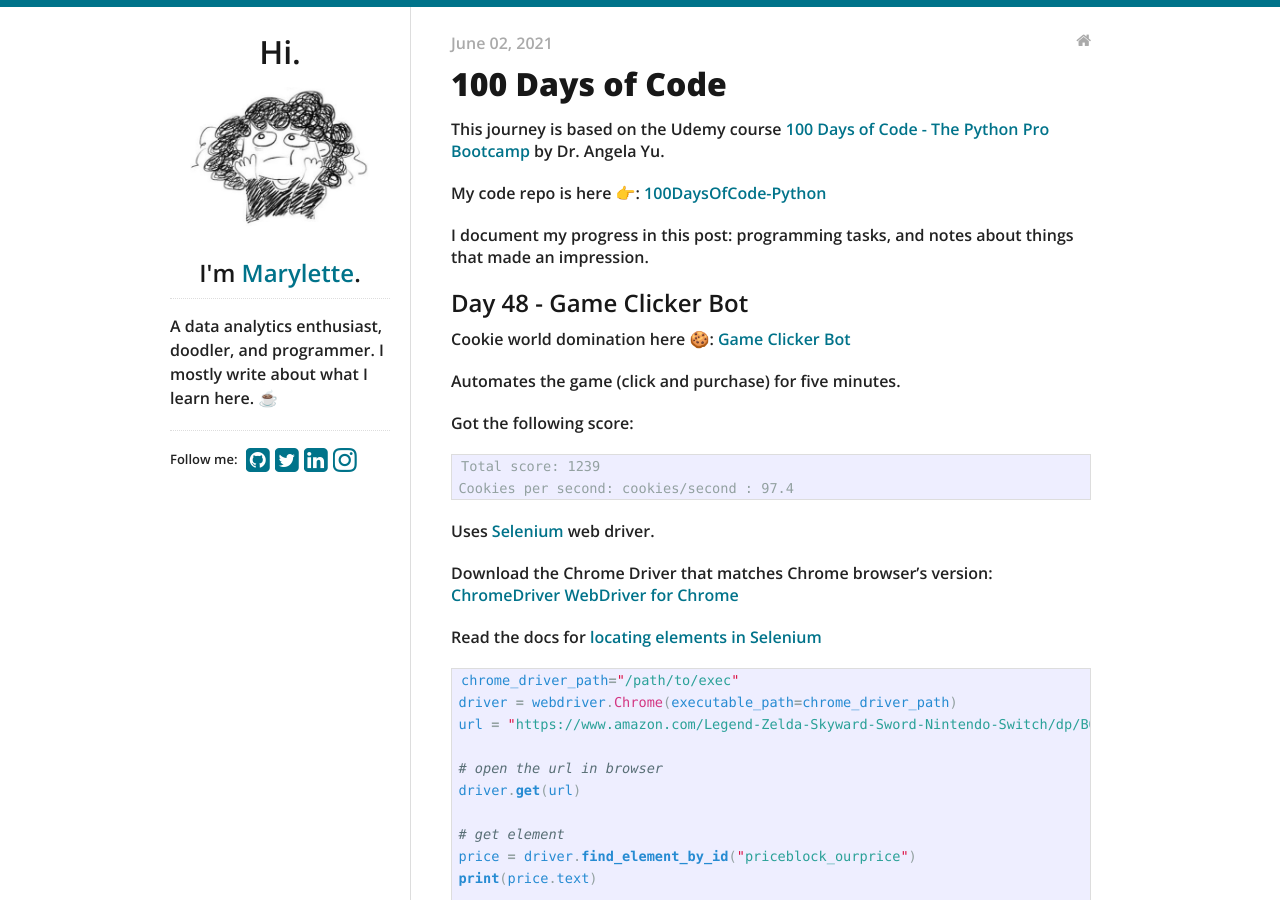
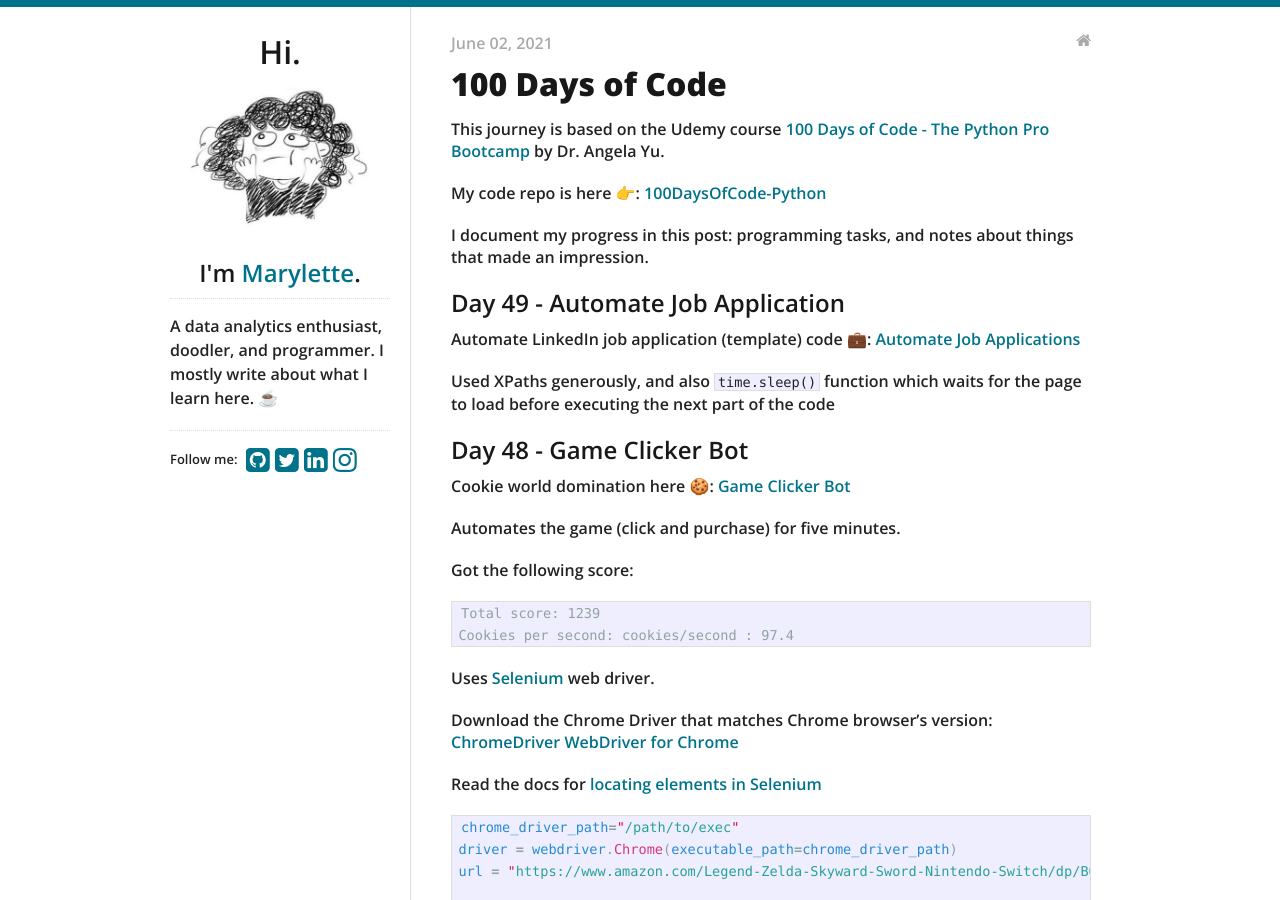
Before and after one commit to maryletteroa/maryletteroa.github.io, a Jekyll site: the page built from _posts/2021-06-02-hundred-days-of-python.md, in a window 1280 px wide and 900 px high. Built offline with Jekyll 4.4.1, drawn with Linux system fonts in a browser that asks for light colours.

Commit message:
update post with day 49

```diff
--- a/_posts/2021-06-02-hundred-days-of-python.md
+++ b/_posts/2021-06-02-hundred-days-of-python.md
@@ -13,6 +13,13 @@
 
 I document my progress in this post: programming tasks, and notes about things that made an impression.
 
+
+## Day 49 - Automate Job Application
+
+Automate LinkedIn job application (template) code 💼:  [Automate Job Applications](https://replit.com/@maryletteroa/automate-job-applications)
+
+
+Used XPaths generously, and also `time.sleep()` function which waits for the page to load before executing the next part of the code
 
 ## Day 48 - Game Clicker Bot
 
```
